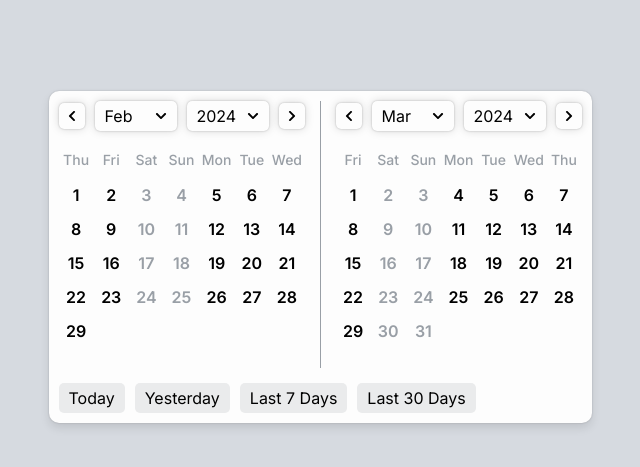
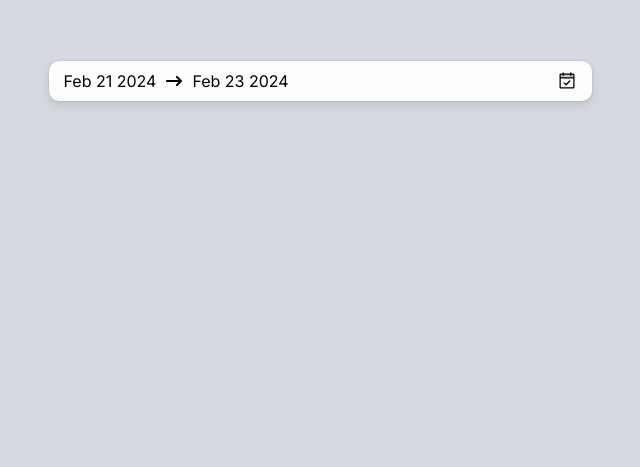
Before and after one commit to Ad1tyARa0/date-picker, a React (Vite) app: page / in a window 1280 px wide. Shown: the part 143-610 px from the top of the page, without its empty margins (320-960 px from the left). Built offline with nearby package versions, Linux system fonts and the light colour scheme; the HTML template or start-up script is replaced by a standard one.

Commit message:
Added top bar.

```diff
--- a/src/components/date-range-picker/DateRangePicker.scss
+++ b/src/components/date-range-picker/DateRangePicker.scss
@@ -2,6 +2,41 @@
 @import "src/sass/variables";
 
 $css_prefix: ".drp__";
+
+
+#{$css_prefix}body {
+  display: flex;
+  flex-direction: column;
+}
+
+#{$css_prefix}date-range-input {
+  display: flex;
+  box-shadow: 0 0 2px 0 rgba(#000, .2), 0 5px 10px 0 rgba(#000, .1);
+  border-radius: 10px;
+  background-color: $--c-bg-tertiary;
+  padding: 10px 15px;
+  margin-bottom: 20px;
+}
+
+#{$css_prefix}date-range-input-main {
+  display: flex;
+  align-items: center;
+  flex: 1;
+  cursor: pointer;
+}
+
+#{$css_prefix}date-range-calendar-icon {
+  @include display-flex-center;
+
+  width: fit-content;
+  font-size: 20px;
+}
+
+#{$css_prefix}date-range-input-icon {
+  @include display-flex-center;
+
+  margin: 0 10px;
+}
 
 #{$css_prefix}main{
   display: flex;
@@ -10,6 +45,16 @@ $css_prefix: ".drp__";
   border-radius: 10px;
   background-color: $--c-bg-tertiary;
   padding: 10px;
+}
+
+#{$css_prefix}main-shown {
+  opacity: 1;
+  transition: opacity 500ms ease;
+}
+
+#{$css_prefix}main-hidden {
+  opacity: 0;
+  transition: opacity 500ms ease;
 }
 
 #{$css_prefix}date-range-container {
--- a/src/components/date-range-picker/DateRangePicker.tsx
+++ b/src/components/date-range-picker/DateRangePicker.tsx
@@ -1,10 +1,12 @@
 import React, { useEffect, useState } from "react";
+import { FaArrowRightLong } from "react-icons/fa6";
+import { PiCalendarCheckDuotone } from "react-icons/pi";
 
 // Components.
 import { DatePicker } from "../date-picker/DatePicker";
 
 // Utils.
-import { getSelectedDates, isWeekday } from "../../utils/functions";
+import { convertDateToLocalString, getSelectedDates, isWeekday } from "../../utils/functions";
 
 // SCSS.
 import "./DateRangePicker.scss";
@@ -22,15 +24,19 @@ const DateRangePickerComponent: React.FunctionComponent<DateRangePickerProps> =
   predefinedRanges
 }) => {
   const [month, setMonth] = useState<number>(new Date().getMonth());
-  const [nextMonth, setNextMonth] = useState<number>(new Date().getMonth() + 1);
+  const [secondMonth, setSecondMonth] = useState<number>(new Date().getMonth() + 1);
 
   const [year, setYear] = useState<number>(new Date().getFullYear());
-  const [nextYear, setNextYear] = useState<number>(new Date().getFullYear());
+  const [secondYear, setSecondYear] = useState<number>(new Date().getFullYear());
 
-  const [startDate, setStartDate] = useState<Date | null>(null);
-  const [endDate, setEndDate] = useState<Date | null>(null);
+  const currentDate = new Date();
+  const initalEndDate = new Date(currentDate.getTime() + (2 * 24 * 60 * 60 * 1000));
+
+  const [startDate, setStartDate] = useState<Date | null>(currentDate);
+  const [endDate, setEndDate] = useState<Date | null>(initalEndDate);
   const [startDateSelected, setStartDateSelected] = useState<boolean>(true);
   const [selectedDates, setSelectedDates] = useState<Array<Date>>([]);
+  const [showCalendar, setShowCalendar] = useState<boolean>(false);
 
   useEffect(() => {
     if (startDate && endDate) {
@@ -43,6 +49,15 @@ const DateRangePickerComponent: React.FunctionComponent<DateRangePickerProps> =
   useEffect(() => {
     const result = getSelectedDates(startDate, endDate);
     setSelectedDates(result);
+  }, [startDate, endDate]);
+
+  useEffect(() => {
+    if (startDate && endDate) {
+      if (startDate?.getTime() > endDate?.getTime()) {
+        setStartDate(endDate);
+        setEndDate(startDate);
+      }
+    }
   }, [startDate, endDate]);
 
   const handleChangeSelectedDates = (selectedDate: Date) => {
@@ -61,14 +76,32 @@ const DateRangePickerComponent: React.FunctionComponent<DateRangePickerProps> =
     const resultDate = new Date(newDate.setDate(currentDate.getDate() - payload));
     setStartDate(resultDate);
     setEndDate(new Date());
+    setMonth(new Date().getMonth());
+    setSecondMonth(new Date().getMonth() + 1);
+    setYear(new Date().getFullYear());
+    setSecondYear(new Date().getFullYear());
   };
 
   return (
-    <div className={`${css_prefix}main`}>
-      <div className={`${css_prefix}date-range-input`}>
+    <div className={`${css_prefix}body`}>
+      <div className={`${css_prefix}date-range-input`} onClick={() => setShowCalendar(!showCalendar)}>
+        <div className={`${css_prefix}date-range-input-main`}>
+          {startDate && convertDateToLocalString(startDate)}
 
+          <div className={`${css_prefix}date-range-input-icon`}>
+            <FaArrowRightLong />
           </div>
 
+          {endDate && convertDateToLocalString(endDate)}
+        </div>
+
+        <div className={`${css_prefix}date-range-calendar-icon`}>
+          <PiCalendarCheckDuotone />
+        </div>
+      </div>
+
+
+      <div className={`${css_prefix}main ${showCalendar ? css_prefix + 'main-shown' : css_prefix + 'main-hidden'}`}>
         <div className={`${css_prefix}date-range-container`}>
           <DatePicker
             startDate={startDate}
@@ -85,10 +118,10 @@ const DateRangePickerComponent: React.FunctionComponent<DateRangePickerProps> =
 
           <DatePicker
             startDate={startDate}
-          month={nextMonth}
-          setMonth={setNextMonth}
-          year={nextYear}
-          setYear={setNextYear}
+            month={secondMonth}
+            setMonth={setSecondMonth}
+            year={secondYear}
+            setYear={setSecondYear}
             endDate={endDate}
             handleChangeSelectedDates={handleChangeSelectedDates}
             selectedDates={selectedDates}
@@ -105,6 +138,7 @@ const DateRangePickerComponent: React.FunctionComponent<DateRangePickerProps> =
           })}
         </div>
       </div>
+    </div>
   );
 };
 
--- a/src/utils/functions/index.ts
+++ b/src/utils/functions/index.ts
@@ -1,4 +1,4 @@
-import { DAYS_SHORT, MONTH_MAPPING } from "../constants";
+import { DAYS_SHORT, MONTH_MAPPING, MONTH_MAPPING_SHORT } from "../constants";
 import { DropdownOptionsType } from "../types";
 
 export const isWeekday = (date: Date): boolean => {
@@ -9,7 +9,6 @@ export const isWeekday = (date: Date): boolean => {
   }
 
   return true;
-  // return dayOfWeek === 0 || dayOfWeek === 6;
 }
 
 export const getWeekdaysInMonth = (year: number, month: number): Date[] => {
@@ -119,3 +118,18 @@ export const convertDate = (payload: Date): string => {
 
   return `${year}-${month}-${date}`
 }
+
+export const convertDateToLocalString = (payload: Date): string => {
+  const year = payload.getFullYear();
+  const month = payload.getMonth();
+  const date = payload.getDate();
+
+  return `${MONTH_MAPPING_SHORT[month]} ${date} ${year}`
+}
+
+export const isEndDateAfterStartDate = (startDate: Date, endDate: Date): boolean => {
+  const startYearMonthDay = new Date(startDate.getFullYear(), startDate.getMonth(), startDate.getDate());
+  const endYearMonthDay = new Date(endDate.getFullYear(), endDate.getMonth(), endDate.getDate());
+
+  return endYearMonthDay >= startYearMonthDay;
+}
```
Lines whose indentation alone changed are shown as unchanged.
